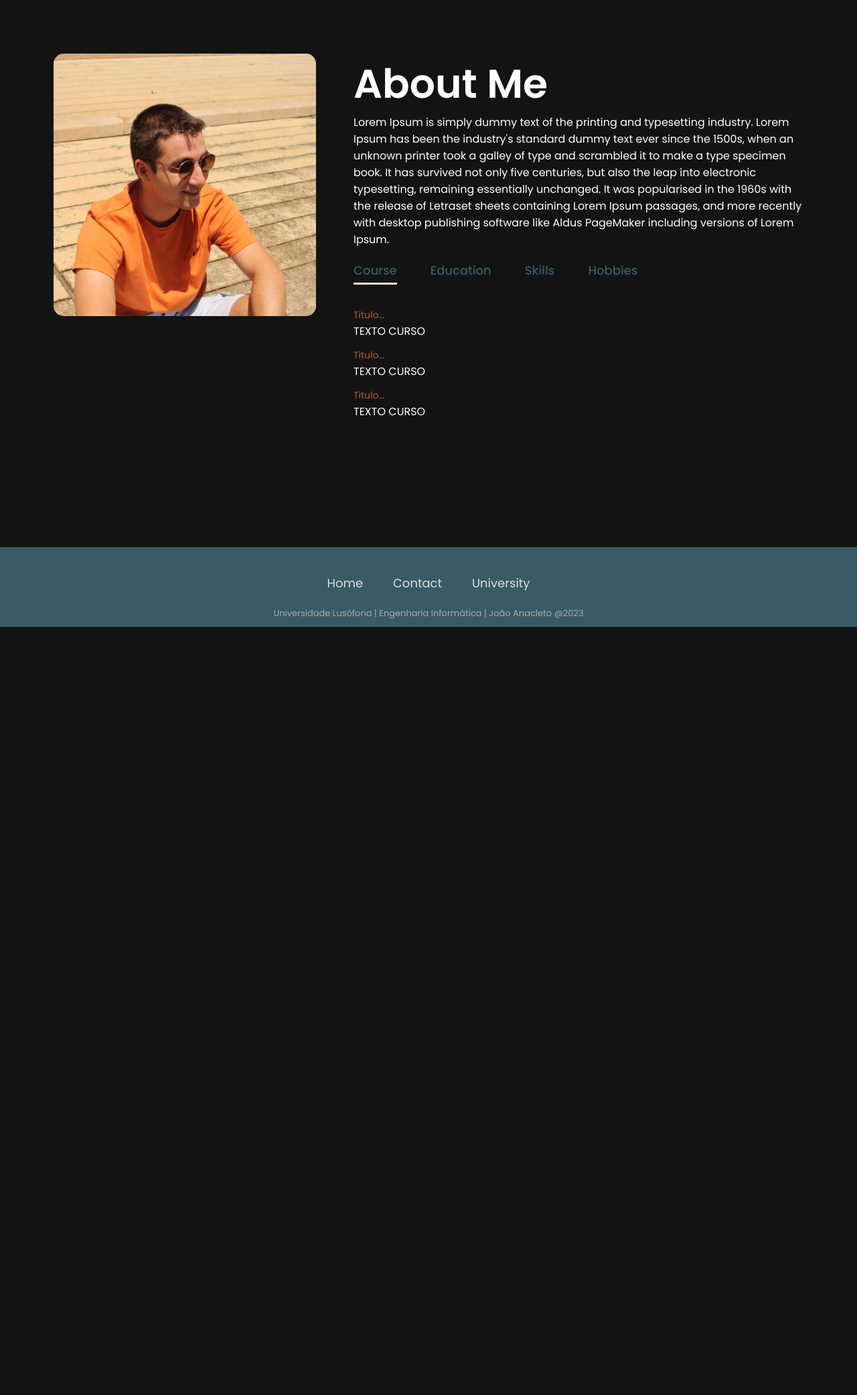
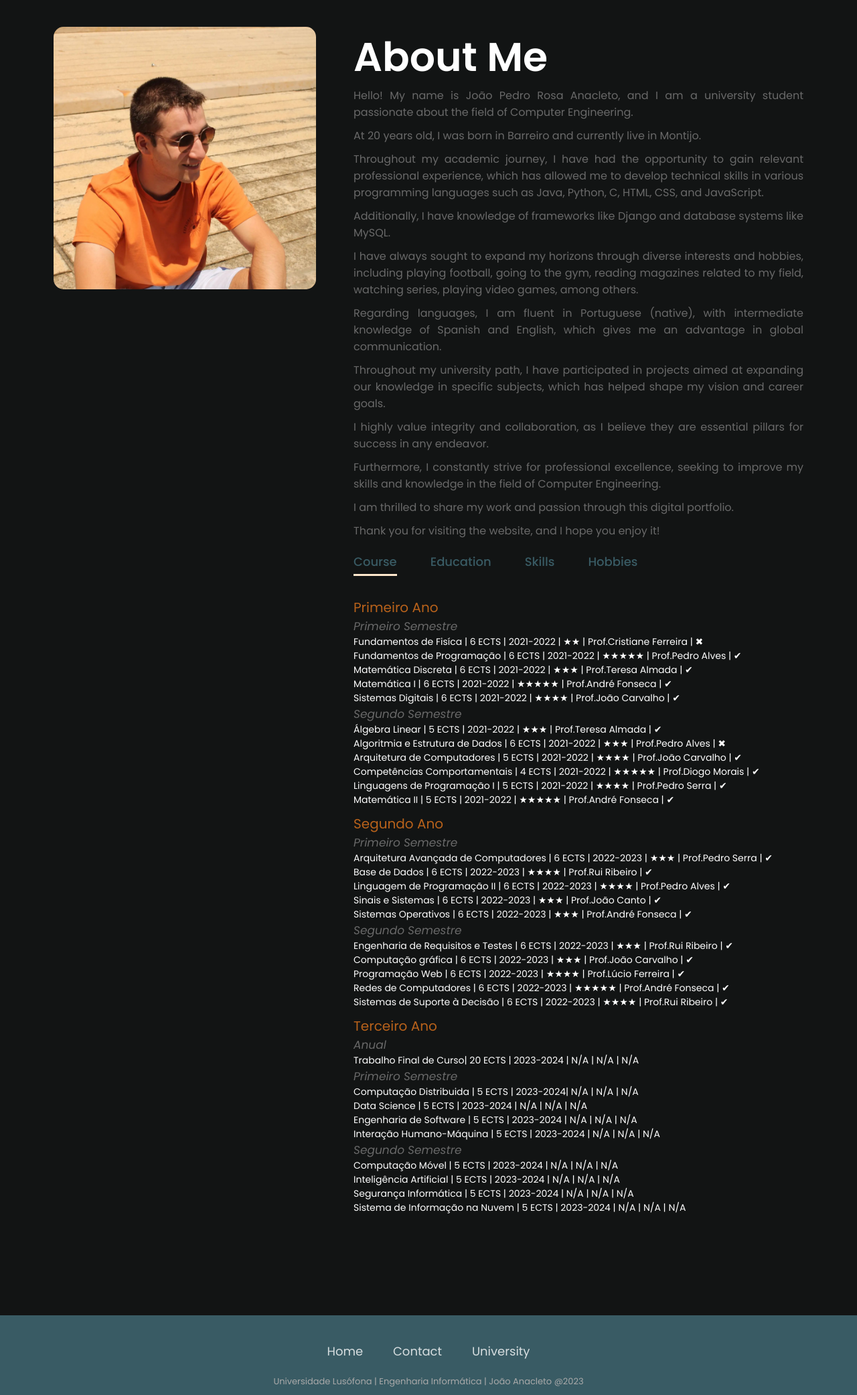
Before and after one commit to joao-anacleto1/projetopw, a Django app: template portfolio/templates/portfolio/aboutme.html in a window 1280 px wide. Shown: the part 100-2183 px from the top of the page at 67% size. Before the commit the page ends 1036 px from the top, so only its background shows below. Run offline with Django 4.2, Linux system fonts and the light colour scheme; the template is opened without the code that fills it, so the values that code supplies are empty.

Commit message:
atualiza projeto pagina AboutMe

```diff
--- a/portfolio/static/portfolio/css/estilos.css
+++ b/portfolio/static/portfolio/css/estilos.css
@@ -17,6 +17,7 @@
     --pal8-color: #262626;
     --wht-color: white;
     --wht-color02: #fafafa;
+    --cinzento: #696969;
 }
 
 body {
@@ -474,8 +475,12 @@ body.dark .search-field input {
 /*ESTILO SECÇÃO ABOUTME*/
 
 .about {
-    padding: 180px 80px;
+    padding: 140px 80px;
     color: var(--wht-color);
+}
+
+.textoCurso{
+    font-size: 14px;
 }
 
 .row {
@@ -539,7 +544,13 @@ body.dark .search-field input {
 
 .tabcontents ul li span {
     color: var(--pal6-color);
-    font-size: 14px;
+    font-size: 20px;
+}
+
+.tabcontents ul li .corSpan {
+    font-style: italic;
+    color: var(--cinzento);
+    font-size: 17px;
 }
 
 .tabcontents {
@@ -1327,3 +1338,5 @@ footer .copyright {
         font-size: 8px;
     }
 }
+
+/*----------------------------------------------------------------------------*/
--- a/portfolio/templates/portfolio/aboutme.html
+++ b/portfolio/templates/portfolio/aboutme.html
@@ -1,4 +1,4 @@
-{% extends  "portfolio/layout.html" %}
+{% extends "portfolio/layout.html" %}
 {% load static %}
 {% block title %}About me{% endblock %}
 {% block main %}
@@ -8,20 +8,55 @@
       <div class="aboutcol1">
         <img src="{% static 'portfolio/images/eu-qua.png' %}" alt="" />
       </div>
-          <div class="aboutcol2">
+      <div class="aboutcol2" style="text-align: justify">
         <h1 class="subtitle">About Me</h1>
-            <p>
-              Lorem Ipsum is simply dummy text of the printing and typesetting
-              industry. Lorem Ipsum has been the industry's standard dummy text
-              ever since the 1500s, when an unknown printer took a galley of
-              type and scrambled it to make a type specimen book. It has
-              survived not only five centuries, but also the leap into
-              electronic typesetting, remaining essentially unchanged. It was
-              popularised in the 1960s with the release of Letraset sheets
-              containing Lorem Ipsum passages, and more recently with desktop
-              publishing software like Aldus PageMaker including versions of
-              Lorem Ipsum.
+
+        <p style="margin-bottom: 10px;color: #696969">
+          Hello! My name is João Pedro Rosa Anacleto, and I am a university student passionate about the field of
+          Computer Engineering.
         </p>
+
+        <p style="margin-bottom: 10px;color: #696969">
+          At 20 years old, I was born in Barreiro and currently live in Montijo.
+        </p>
+
+        <p style="margin-bottom: 10px;color: #696969">
+          Throughout my academic journey, I have had the opportunity to gain relevant professional experience, which has
+          allowed me to develop technical skills in various programming languages such as Java, Python, C, HTML, CSS,
+          and JavaScript.
+        </p>
+        <p style="margin-bottom: 10px;color: #696969">
+          Additionally, I have knowledge of frameworks like Django and database systems like MySQL.
+        </p>
+
+        <p style="margin-bottom: 10px;color: #696969"> I
+          have always sought to expand my horizons through diverse interests and hobbies, including playing football,
+          going to the gym, reading magazines related to my field, watching series, playing video games, among others.
+        </p>
+
+        <p style="margin-bottom: 10px;color: #696969">
+          Regarding languages, I am fluent in Portuguese (native), with intermediate knowledge of Spanish and English,
+          which gives me an advantage in global communication.
+        </p>
+
+        <p style="margin-bottom: 10px;color: #696969">
+          Throughout my university path, I have participated in
+          projects aimed at expanding our knowledge in specific subjects, which has helped shape my vision and career
+          goals.
+        </p>
+
+        <p style="margin-bottom: 10px;color: #696969">
+          I highly value integrity and collaboration, as I believe they are essential pillars for success in any
+          endeavor.
+        </p>
+
+        <p style="margin-bottom: 10px;color: #696969">Furthermore, I constantly strive for professional excellence, seeking to improve my skills and
+          knowledge in the field of Computer Engineering.</p>
+
+        <p style="margin-bottom: 10px;color: #696969">I am thrilled to share my work and passion through this
+          digital portfolio.</p>
+
+        <p style="margin-bottom: 10px;color: #696969;">Thank you for visiting the website, and I hope you enjoy it!</p>
 
         <div class="tabtitles">
           <p class="tablinks activelink" onclick="openTab('course')">
@@ -33,9 +68,54 @@
         </div>
         <div class="tabcontents activeTab" id="course">
           <ul>
-                <li><span>Titulo...</span><br />TEXTO CURSO</li>
-                <li><span>Titulo...</span><br />TEXTO CURSO</li>
-                <li><span>Titulo...</span><br />TEXTO CURSO</li>
+            <li><span>Primeiro Ano</span><br />
+              <span class="corSpan">Primeiro Semestre</span>
+              <p class="textoCurso">Fundamentos de Fisíca | 6 ECTS | 2021-2022 | ★★ | Prof.Cristiane Ferreira | ✖</p>
+              <p class="textoCurso">Fundamentos de Programação | 6 ECTS | 2021-2022 | ★★★★★ | Prof.Pedro Alves | ✔</p>
+              <p class="textoCurso">Matemática Discreta | 6 ECTS | 2021-2022 | ★★★ | Prof.Teresa Almada | ✔</p>
+              <p class="textoCurso">Matemática I | 6 ECTS | 2021-2022 | ★★★★★ | Prof.André Fonseca | ✔</p>
+              <p class="textoCurso">Sistemas Digitais | 6 ECTS | 2021-2022 | ★★★★ | Prof.João Carvalho | ✔</p>
+              <span class="corSpan">Segundo Semestre</span>
+              <p class="textoCurso">Álgebra Linear | 5 ECTS | 2021-2022 | ★★★ | Prof.Teresa Almada | ✔</p>
+              <p class="textoCurso">Algoritmia e Estrutura de Dados | 6 ECTS | 2021-2022 | ★★★ | Prof.Pedro Alves | ✖
+              </p>
+              <p class="textoCurso">Arquitetura de Computadores | 5 ECTS | 2021-2022 | ★★★★ | Prof.João Carvalho | ✔</p>
+              <p class="textoCurso">Competências Comportamentais | 4 ECTS | 2021-2022 | ★★★★★ | Prof.Diogo Morais | ✔
+              </p>
+              <p class="textoCurso">Linguagens de Programação I | 5 ECTS | 2021-2022 | ★★★★ | Prof.Pedro Serra | ✔</p>
+              <p class="textoCurso">Matemática II | 5 ECTS | 2021-2022 | ★★★★★ | Prof.André Fonseca | ✔</p>
+            </li>
+            <li><span>Segundo Ano</span><br />
+              <span class="corSpan">Primeiro Semestre</span>
+              <p class="textoCurso">Arquitetura Avançada de Computadores | 6 ECTS | 2022-2023 | ★★★ | Prof.Pedro Serra |
+                ✔</p>
+              <p class="textoCurso">Base de Dados | 6 ECTS | 2022-2023 | ★★★★ | Prof.Rui Ribeiro | ✔</p>
+              <p class="textoCurso">Linguagem de Programação II | 6 ECTS | 2022-2023 | ★★★★ | Prof.Pedro Alves | ✔</p>
+              <p class="textoCurso">Sinais e Sistemas | 6 ECTS | 2022-2023 | ★★★ | Prof.João Canto | ✔</p>
+              <p class="textoCurso">Sistemas Operativos | 6 ECTS | 2022-2023 | ★★★ | Prof.André Fonseca | ✔</p>
+              <span class="corSpan">Segundo Semestre</span>
+              <p class="textoCurso">Engenharia de Requisitos e Testes | 6 ECTS | 2022-2023 | ★★★ | Prof.Rui Ribeiro | ✔
+              </p>
+              <p class="textoCurso">Computação gráfica | 6 ECTS | 2022-2023 | ★★★ | Prof.João Carvalho | ✔</p>
+              <p class="textoCurso">Programação Web | 6 ECTS | 2022-2023 | ★★★★ | Prof.Lúcio Ferreira | ✔</p>
+              <p class="textoCurso">Redes de Computadores | 6 ECTS | 2022-2023 | ★★★★★ | Prof.André Fonseca | ✔</p>
+              <p class="textoCurso">Sistemas de Suporte à Decisão | 6 ECTS | 2022-2023 | ★★★★ | Prof.Rui Ribeiro | ✔</p>
+            </li>
+
+            <li><span>Terceiro Ano</span><br />
+              <span class="corSpan">Anual</span>
+              <p class="textoCurso">Trabalho Final de Curso| 20 ECTS | 2023-2024 | N/A | N/A | N/A</p>
+              <span class="corSpan">Primeiro Semestre</span>
+              <p class="textoCurso">Computação Distribuida | 5 ECTS | 2023-2024| N/A | N/A | N/A</p>
+              <p class="textoCurso">Data Science | 5 ECTS | 2023-2024 | N/A | N/A | N/A</p>
+              <p class="textoCurso">Engenharia de Software | 5 ECTS | 2023-2024 | N/A | N/A | N/A</p>
+              <p class="textoCurso">Interação Humano-Máquina | 5 ECTS | 2023-2024 | N/A | N/A | N/A</p>
+              <span class="corSpan">Segundo Semestre</span>
+              <p class="textoCurso">Computação Móvel | 5 ECTS | 2023-2024 | N/A | N/A | N/A</p>
+              <p class="textoCurso">Inteligência Artificial | 5 ECTS | 2023-2024 | N/A | N/A | N/A</p>
+              <p class="textoCurso">Segurança Informática | 5 ECTS | 2023-2024 | N/A | N/A | N/A</p>
+              <p class="textoCurso">Sistema de Informação na Nuvem | 5 ECTS | 2023-2024 | N/A | N/A | N/A</p>
+            </li>
           </ul>
         </div>
         <div class="tabcontents" id="education">
```
Also changed, not shown: portfolio/views.py (line endings or trailing spaces). Lines whose indentation alone changed are shown as unchanged.
